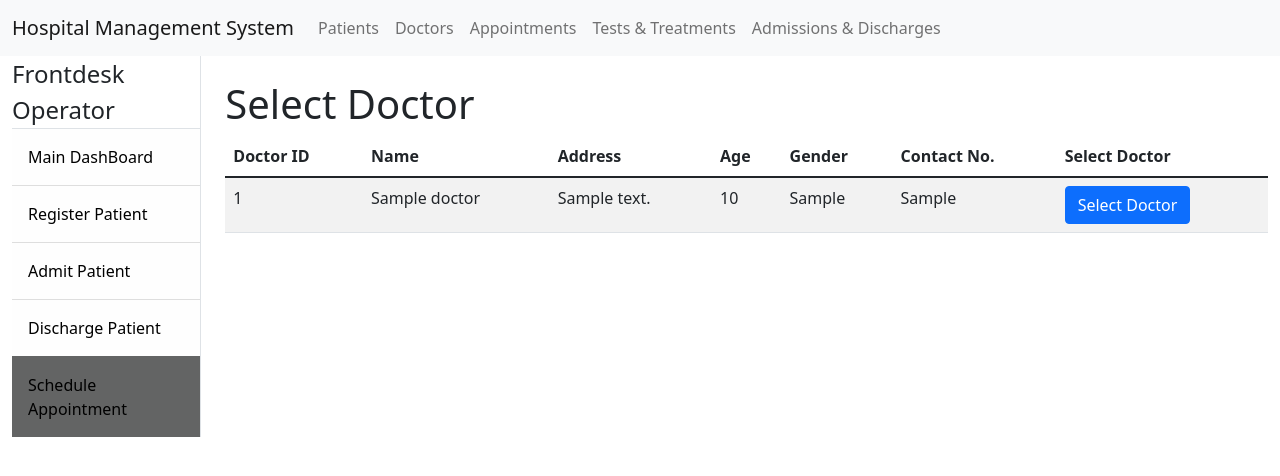
After one commit to rv4102/dbms-lab, a Flask app: page /frontdesk/appointment_schedule/1 in a window 1280 px wide. The commit adds this page. Shown: the top 476 px of the page. Run offline with Flask 2, Linux system fonts and the light colour scheme; tables that the repository leaves empty hold one stand-in row (values such as "Sample post").

Commit message:
appointment scheduling

```diff
--- a/A4/HMS/forms.py
+++ b/A4/HMS/forms.py
@@ -1,5 +1,5 @@
 from flask_wtf import FlaskForm
-from wtforms import StringField, PasswordField, SubmitField, IntegerField
+from wtforms import StringField, PasswordField, SubmitField, IntegerField, SelectField, DateField
 from wtforms.validators import DataRequired, Length, EqualTo, ValidationError, NumberRange
 
 class RegisterPatient(FlaskForm):
--- a/A4/HMS/hospital_db.sql
+++ b/A4/HMS/hospital_db.sql
@@ -115,10 +115,10 @@ CREATE TABLE Treatment(
 
 CREATE TABLE Appointment(
     Appointment_ID      int NOT NULL AUTO_INCREMENT,
-    Name                TEXT,
     Doctor_ID           int NOT NULL,
     Patient_ID          int NOT NULL,
-    Priority            TEXT,
+    Appointment_Date    DATE,
+    Appointment_Time    TIME,
     FOREIGN KEY(Doctor_ID) REFERENCES Doctor(Doctor_ID),
     FOREIGN KEY(Patient_ID) REFERENCES Patient(Patient_ID),
     PRIMARY KEY(Appointment_ID)
--- a/A4/HMS/routes.py
+++ b/A4/HMS/routes.py
@@ -4,7 +4,7 @@ from . import requires_access_level
 from .forms import RegisterPatient
 from flask import flash, redirect, url_for
 from . import mysql
-from datetime import datetime
+from datetime import datetime, timedelta
 
 routes = Blueprint('routes', __name__)
 
@@ -56,10 +56,12 @@ def frontdesk():
     cur.execute("SELECT * FROM Admitted")
     admitted = cur.fetchall()
     cur.execute("SELECT * FROM Discharged")
-    discharged = cur.fetchall()
+    # get free rooms
+    cur.execute("SELECT * FROM Room WHERE Room_Num NOT IN (SELECT Room_Num FROM Admitted)")
+    free_rooms = cur.fetchall()
     # return render_template('frontdesk_dashboard.html',  total_patients = user = current_user)
     # return render_template('frontdesk_dashboard.html', patients=patients, admitted=admitted, discharged=discharged, user = current_user)
-    return render_template('frontdesk_dashboard.html', total_patients=total_patients, admitted_patients=len(admitted), patients = patients, admitted_patients_list=admitted, user = current_user)
+    return render_template('frontdesk_dashboard.html', total_patients=total_patients, admitted_patients=len(admitted), available_rooms = len(free_rooms), patients = patients, admitted_patients_list=admitted, user = current_user)
 
 
 @routes.route('/frontdesk/register', methods=['GET', 'POST'])
@@ -132,3 +134,68 @@ def frontdesk_discharge_patient(patient_id):
     cur.close()
     flash(f'Patient discharged', 'success')
     return redirect(url_for('routes.frontdesk_discharge'))
+
+@routes.route('/frontdesk/appointment_schedule')
+def frontdesk_appointment_schedule():
+    cur = mysql.connection.cursor()
+    cur.execute("SELECT * FROM Patient WHERE Patient_ID NOT IN (SELECT Patient_ID FROM Admitted)")
+    patients = cur.fetchall()
+    cur.close()
+    print(patients)
+    return render_template('frontdesk_appointment_schedule.html', patients=patients,  user = current_user)
+
+@routes.route('/frontdesk/appointment_schedule/<patient_id>', methods=['GET', 'POST'])
+def frontdesk_appointment_schedule_patient(patient_id):
+    cur = mysql.connection.cursor()
+    cur.execute("SELECT * FROM Doctor")
+    doctors = cur.fetchall()
+    cur.close()
+    return render_template('frontdesk_appointment_schedule_patient.html', patient_id=patient_id, doctors=doctors,  user = current_user)
+
+@routes.route('/frontdesk/appointment_schedule/<patient_id>/<doctor_id>', methods=['GET', 'POST'])
+def frontdesk_appointment_schedule_date(patient_id, doctor_id):
+    if request.method == 'POST':
+        cur = mysql.connection.cursor()
+        date_selected = request.form.get('date')
+        cur.execute("SELECT Appointment_Time FROM Appointment WHERE Appointment_Date = %s AND Doctor_ID = %s", (date_selected, doctor_id))
+        appointments = cur.fetchall()
+        # print(appointments)
+        print("\n\n\nAPPOINTMENTS\n\n\n", appointments)
+        if(len(appointments) == 0):
+            time_scheduled = '10:00:00'
+            flash(f'Appointment scheduled for {date_selected} at {time_scheduled}', 'success')
+            cur = mysql.connection.cursor()
+            cur.execute("INSERT INTO Appointment (Patient_ID, Doctor_ID, Appointment_Date, Appointment_Time) VALUES (%s, %s, %s, %s)", (patient_id, doctor_id, date_selected, time_scheduled))
+            mysql.connection.commit()
+        else:
+            sorted_appointments = sorted(appointments)
+            last_appointment_time = sorted_appointments[-1][0]
+            print("TYPE LAST APP", type(last_appointment_time))
+            last_appointment_time = str(last_appointment_time)
+            # print("STR TIME",str_time)
+            # print("\n\n\nLAST APPOINTMENT TIME\n\n\n", last_appointment_time)
+            # print((last_appointment_time[0]))
+            # last_appointment_time = datetime.strftime(last_appointment_time, '%H:%M:%S')
+            # print(last_appointment_time)
+            # check if last appointment is before 4pm
+            # if(last_appointment_time.hour < 16):
+            #     next_appointment_time = last_appointment_time + timedelta(minutes=60)
+            #     flash(f'Appointment scheduled for {date_selected} at {next_appointment_time}', 'success')
+            #     cur = mysql.connection.cursor()
+            #     cur.execute("INSERT INTO Appointment (Patient_ID, Doctor_ID, Appointment_Date, Appointment_Time) VALUES (%s, %s, %s, %s)", (patient_id, doctor_id, date_selected, next_appointment_time))
+            #     mysql.connection.commit()
+            # else:
+            #     flash(f'No appointments available on {date_selected}', 'danger')
+            if last_appointment_time < '16:00:00':
+                next_appointment_time = datetime.strptime(last_appointment_time, '%H:%M:%S') + timedelta(minutes=60)
+                next_appointment_time = datetime.strftime(next_appointment_time, '%H:%M:%S')
+                flash(f'Appointment scheduled for {date_selected} at {next_appointment_time}', 'success')
+                cur = mysql.connection.cursor()
+                cur.execute("INSERT INTO Appointment (Patient_ID, Doctor_ID, Appointment_Date, Appointment_Time) VALUES (%s, %s, %s, %s)", (patient_id, doctor_id, date_selected, next_appointment_time))
+                mysql.connection.commit()
+            else:
+                flash(f'No appointments available on {date_selected}', 'danger')
+        cur.close()
+        return redirect(url_for('routes.frontdesk_appointment_schedule'))
+    else:
+        return render_template('frontdesk_appointment_schedule_date.html', patient_id=patient_id, doctor_id=doctor_id,  user = current_user)
--- /dev/null
+++ b/A4/HMS/templates/frontdesk_appointment_schedule_patient.html
@@ -0,0 +1,46 @@
+{% extends 'frontdesk_base.html' %}
+
+{% block sidebar %}
+<a class="list-group-item list-group-item-action list-group-item-light p-3" style="color: black;" href="/frontdesk">Main DashBoard</a>
+    <a class="list-group-item list-group-item-action list-group-item-light p-3" style="color: black" href="/frontdesk/register">Register Patient</a>
+    <a class="list-group-item list-group-item-action list-group-item-light p-3" style="color: black" href="/frontdesk/admit">Admit Patient</a>
+    <a class="list-group-item list-group-item-action list-group-item-light p-3" style="color: black" href="/frontdesk/discharge">Discharge Patient</a>
+    <a class="list-group-item list-group-item-action list-group-item-light p-3 active" style="color: black" href="/frontdesk/appointment_schedule">Schedule Appointment</a>
+{% endblock %}
+
+{% block main_content %}
+    <h1 class="mt-4">Select Doctor</h1>
+    {% if doctors|length == 0 %}
+        <p>No doctors</p>
+    {% else %}
+    <div class="table-responsive">
+        <table class="table table-striped">
+            <thead class="thead-dark">
+                <tr>
+                    <th scope="col">Doctor ID</th>
+                    <th scope="col">Name</th>
+                    <th scope="col">Address</th>
+                    <th scope="col">Age</th>
+                    <th scope="col">Gender</th>
+                    <th scope="col">Contact No.</th>
+                    <th scope="col">Select Doctor</th>
+                </tr>
+            </thead>
+            <tbody>
+                {% for doc in doctors %}
+                <tr>
+                    <td>{{ doc[0] }}</td>
+                    <td>{{ doc[3] }}</td>
+                    <td>{{ doc[4] }}</td>
+                    <td>{{ doc[5] }}</td>
+                    <td>{{ doc[6] }}</td>
+                    <td>{{ doc[7] }}</td>
+                    <td><a href="/frontdesk/appointment_schedule/{{ patient_id }}/{{ doc[0] }}" class="btn btn-primary">Select Doctor</a></td>
+                </tr>
+                {% endfor %}
+            </tbody>
+        </table>
+    </div>
+    {% endif %}
+
+{% endblock %}
```
Also changed, not shown: A4/HMS/templates/frontdesk_appointment_schedule.html (added, +44 -0 lines), A4/HMS/templates/frontdesk_appointment_schedule_date.html (added, +21 -0 lines), A4/HMS/templates/frontdesk_dashboard.html (+9 -0 lines).
